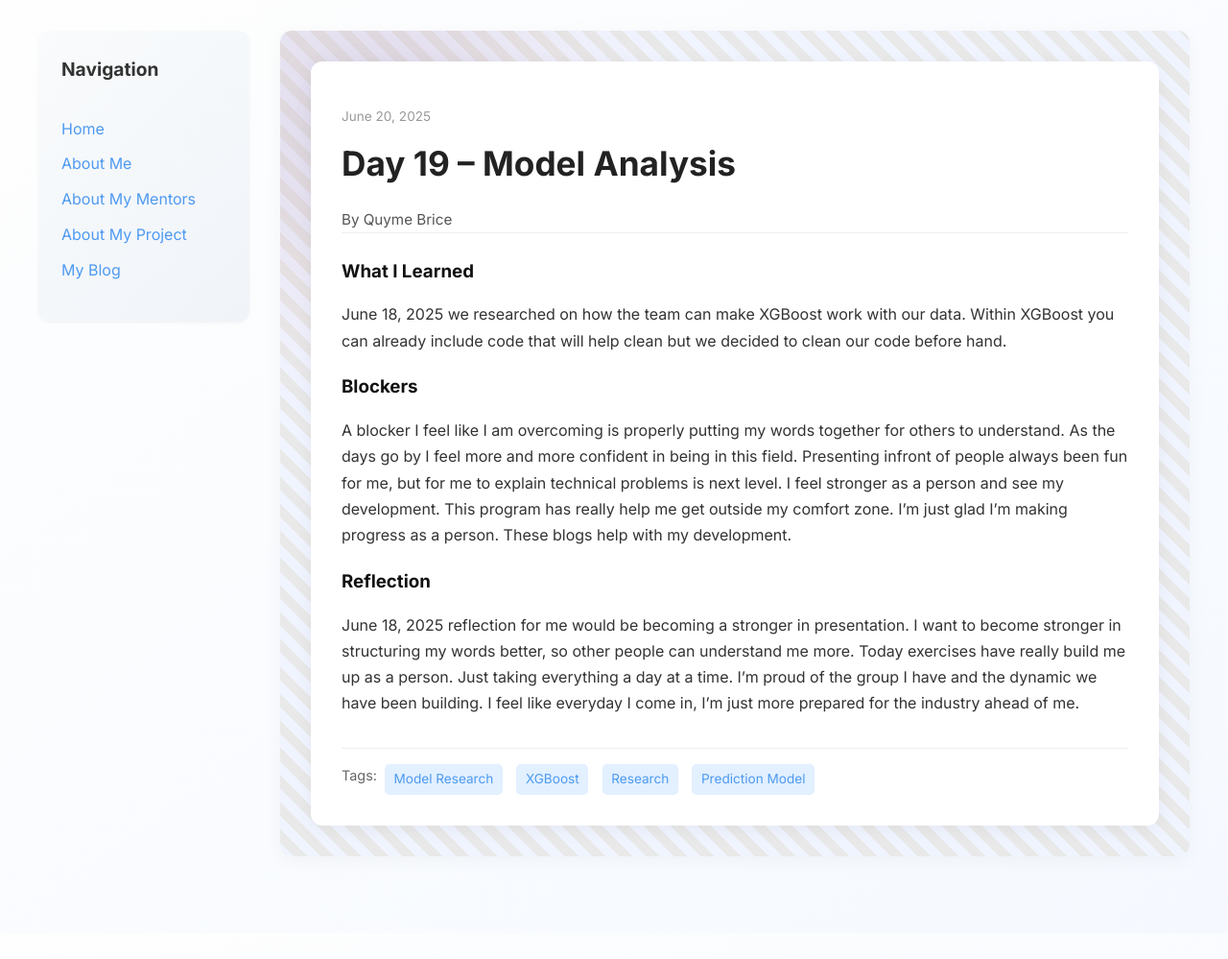
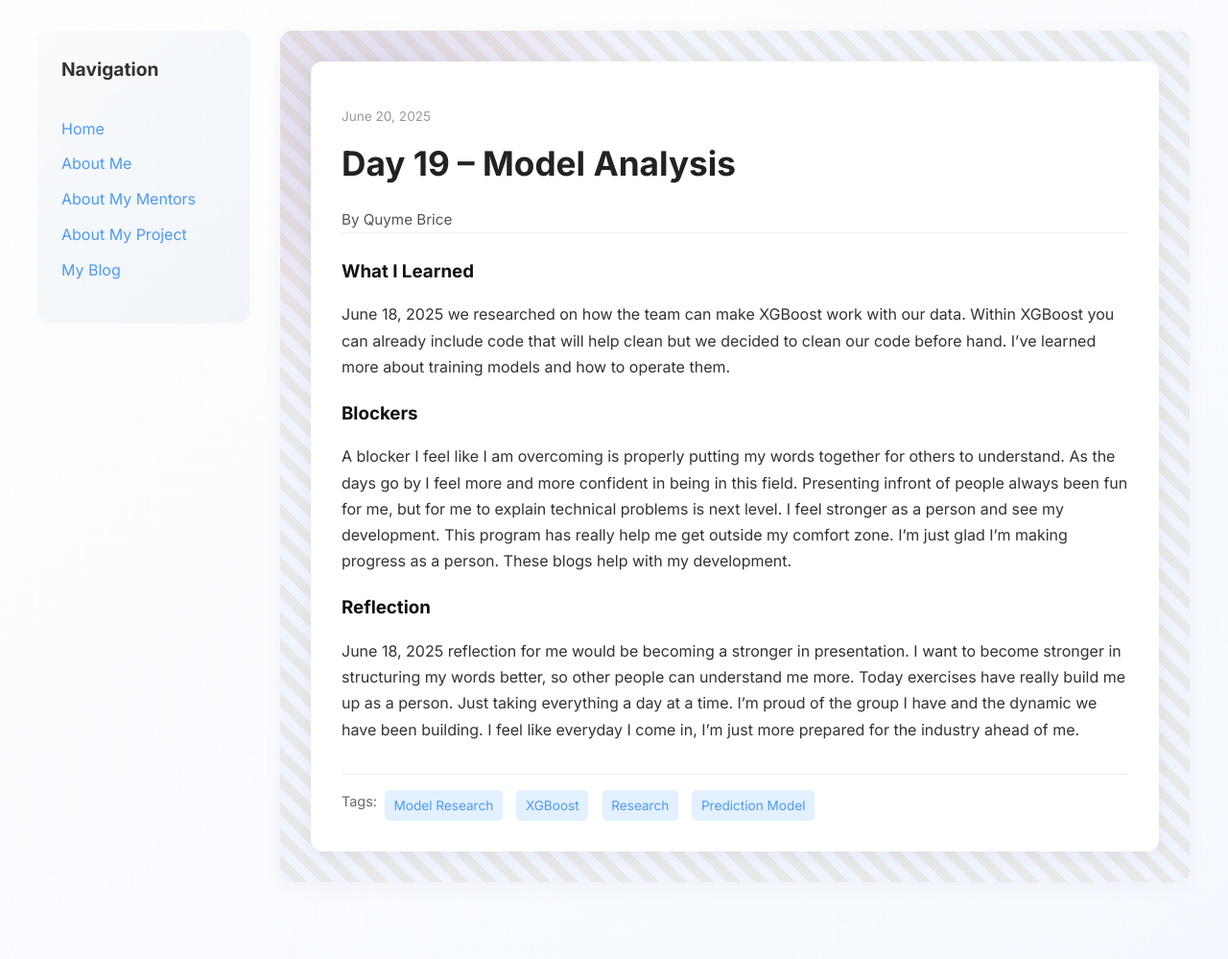
Before and after one commit to Qubri2/Qubri2.github.io, a Jekyll site: the page built from _posts/2025-06-20-day-19.md, in a window 1280 px wide. Shown: the whole page at 96% size. Built offline with Jekyll 4.4.1, drawn with Linux system fonts in a browser that asks for light colours; before the commit the page ends 972 px from its top, so only the background shows below that.

Commit message:
Update 2025-06-20-day-19.md

```diff
--- a/_posts/2025-06-20-day-19.md
+++ b/_posts/2025-06-20-day-19.md
@@ -7,7 +7,7 @@ permalink: /day19.html
 tags: ["Model Research", "XGBoost", "Research", "Prediction Model"]
 
 what_i_learned: |
-  June 18, 2025 we researched on how the team can make XGBoost work with our data. Within XGBoost you can already include code that will help clean but we decided to clean our code before hand.
+  June 18, 2025 we researched on how the team can make XGBoost work with our data. Within XGBoost you can already include code that will help clean but we decided to clean our code before hand. I've learned more about training models and how to operate them.
 
 
 
```
